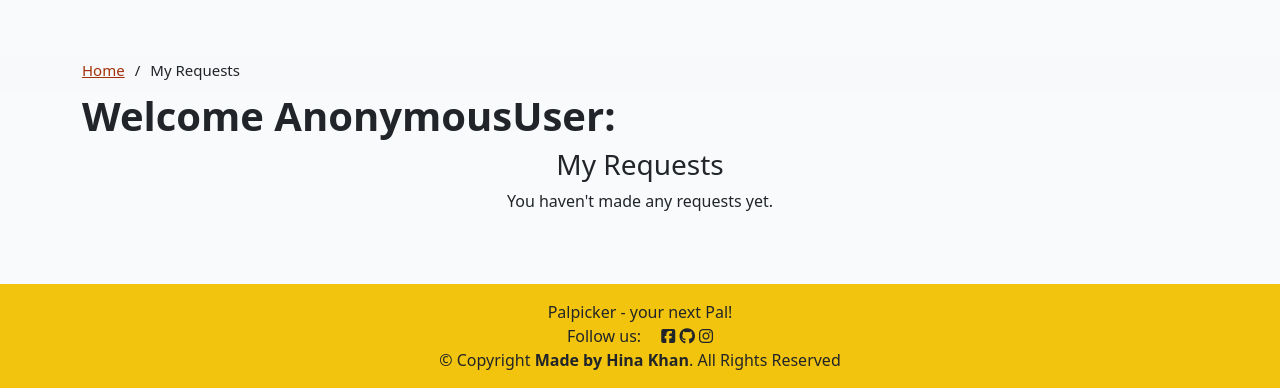
After one commit to HinaKhan94/palpicker, a Django app: template templates/dashboard/view_requests.html in a window 1280 px wide. The commit adds this page. Shown: the part 601-989 px from the top of the page. Run offline with Django 3.2, Linux system fonts and the light colour scheme; the template is opened without the code that fills it, so the values that code supplies are empty; parts of the project's set-up code (start-up, migrations or seed data) failed here and were passed over; some libraries are stand-ins or nearby versions.

Commit message:
add view request view and url pattern

```diff
--- a/offer/urls.py
+++ b/offer/urls.py
@@ -15,4 +15,6 @@ urlpatterns = [
          views.DeleteOfferView.as_view(), name='delete_offer'),
     path('edit_offer/<slug:offer_slug>/',
          views.EditOfferView.as_view(), name='edit_offer'),
+     path('view_requests/', ViewRequestsListView.as_view(),
+          name='view_requests'),
 ]
--- a/static/css/style.css
+++ b/static/css/style.css
@@ -173,7 +173,13 @@ header.hero-image .site-heading {
 
 .card-body {
 	background-color: #fff;
+}
 
+.card-img,
+.card-img-top {
+	width: 100%;
+	height: 300px;
+	object-fit: contain;
 }
 
 .image-container {
--- a/templates/dashboard/user_profile.html
+++ b/templates/dashboard/user_profile.html
@@ -24,6 +24,7 @@
     <div class="container">
         <div class="dashboard-title">
             <h1><strong>Welcome {{ user }}:</strong></h1>
+            <h3><a href="{% url 'view_requests' %}">My Requests</a></h3>
         </div>
     </div>
 
--- /dev/null
+++ b/templates/dashboard/view_requests.html
@@ -0,0 +1,52 @@
+{% extends "base.html" %}
+{% load static %}
+
+{% block extra_title %} - {{ user.username }} Profile{% endblock %}
+
+{% block content %}
+
+<section class="bg-light">
+   <!------ Breadcrumbs ------>
+   <div id="breadcrumbs" class="breadcrumbs">
+    <div class="container">
+        <div class="d-flex justify-content-between align-items-center">
+            <ol>
+                <li><a href="{% url 'home' %}">Home</a></li>
+                <li>My Requests</li>
+            </ol>
+        </div>
+    </div>
+</div>
+</section>
+
+<!------ Profile Dashboard ------>
+    <div class="container">
+        <div class="dashboard-title">
+            <h1><strong>Welcome {{ user }}:</strong></h1>
+        </div>
+    </div>
+
+
+<!------ User's Requests ------>
+<div class="text-center">
+    <div class="container">
+        <div class="row">
+            <div class="col-md-12">
+                <h3>My Requests</h3>
+                {% for request in user_requests %}
+                <!-- Request Details -->
+                <div class="col-md-10 mx-auto mt-md-3 mt-lg-4 mt-4">
+                    <div class="container request-details-card card shadow my-2">
+                    <!-- Displays relevant information about the request here -->
+                        <p>Title: <strong>{{ request.post.title }}</strong></p>
+                        <p>Status: {% if request.approved %} Approved {% else %} Pending {% endif %}</p>
+                    </div>
+                </div>
+                {% empty %}
+                <p>You haven't made any requests yet.</p>
+                {% endfor %}
+            </div>
+        </div>
+    </div>
+</div>
+{% endblock %}
--- a/templates/index.html
+++ b/templates/index.html
@@ -24,11 +24,8 @@
                      </div>
                      <a href="{% url 'post_detail' post.slug %}" class="post-link">
                         <h2 class="card-title text-truncate">{{ post.title }}</h2>
-                        <p class="card-text">{{ post.excerpt }}</p>
-                        <p class="card-text">{{ post.price }}</p>
+                        <p class="card-text">{{ post.price }}€</p>
                      </a>
-                     <hr>
-                     <p class="card-text text-muted h6">{{ post.created_on}}</p>
                   </div>
                </div>
             </div>
```
Also changed, not shown: offer/views.py (+10 -30 lines).
